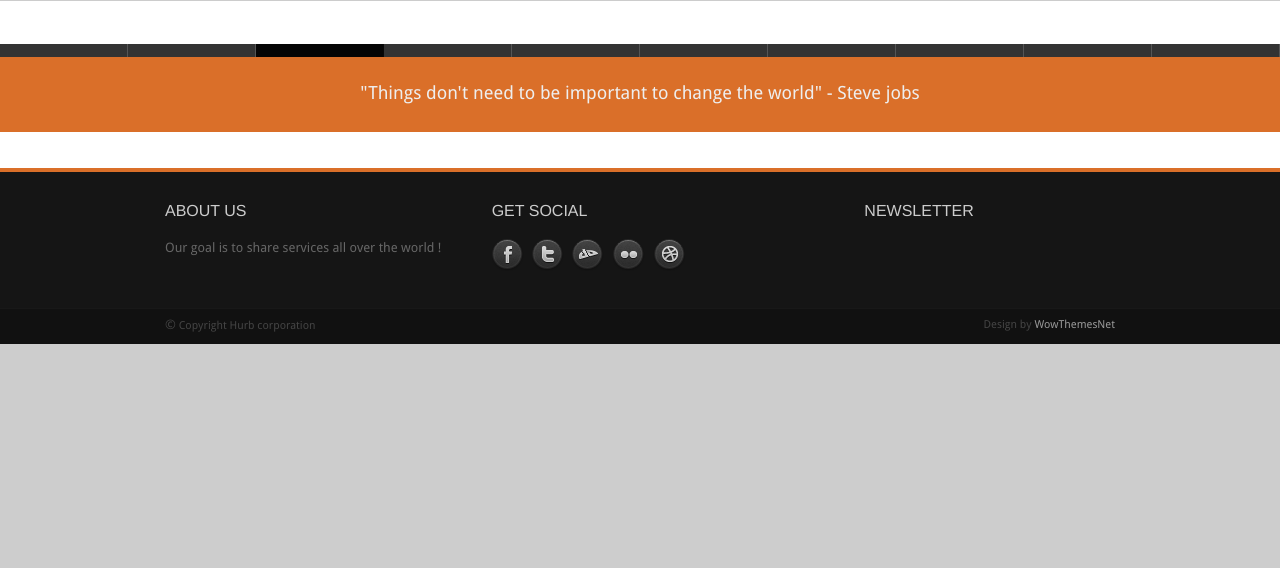
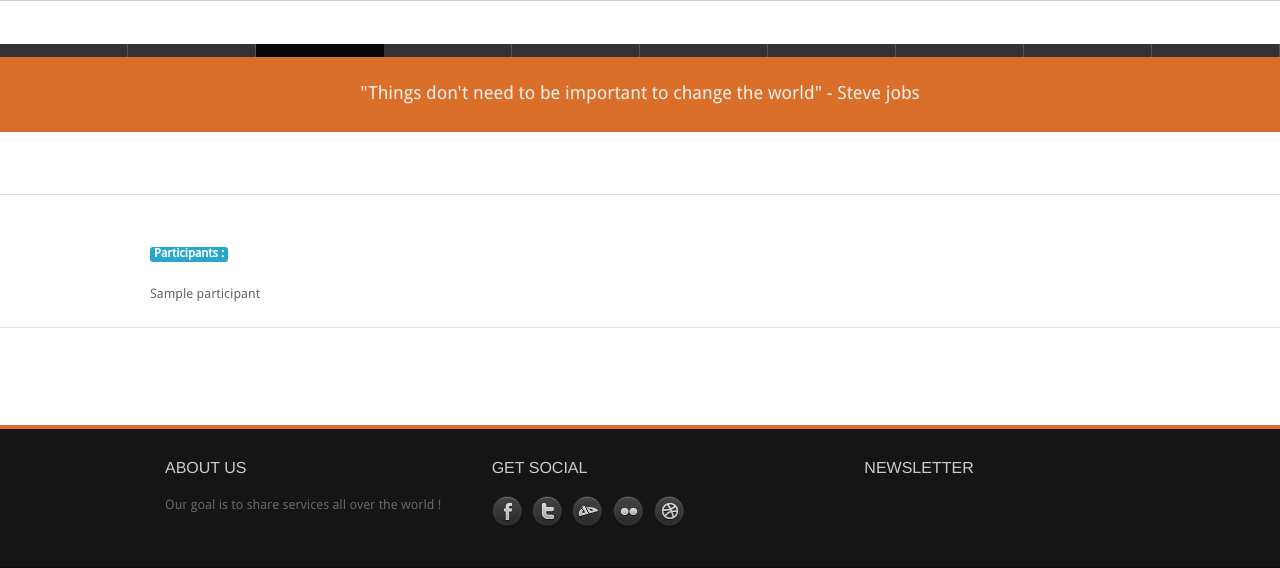
Before and after one commit to EricPerlinski/Hurb, a Python web app: template templates/taskpermalink.html in a window 1280 px wide. Shown: the part 550-1118 px from the top of the page. Before the commit the page ends 894 px from the top, so only its background shows below. Run offline with Jinja, Linux system fonts and the light colour scheme; the template is opened without the code that fills it: most values are stand-ins (such as "Sample title", 1, 10 or a date in 2020); grey boxes labelled with a size stand in for pictures from a placeholder-image service; some libraries are stand-ins or nearby versions.

Commit message:
Added list of participant in permalink + rework display of comments - Added a non functionning yet delete button for comment

```diff
--- a/templates/task.html
+++ b/templates/task.html
@@ -63,8 +63,8 @@
           <p>
             The {{t.date.strftime("%d-%m-%Y %H:%M")}} <br>
             Participants : {{ t.getNumberOfParticipants(t.key().id()) }} <br>
-            {%if t.get_number_of_comment(t.key().id()) > 0 %}
-              Number of comments : {{t.get_number_of_comment(t.key().id())}} <br/>
+            {%if t.getNumberOfComments(t.key().id()) > 0 %}
+              Number of comments : {{t.getNumberOfComments(t.key().id())}} <br/>
             {% endif %}
           </p>
 
--- a/templates/taskpermalink.html
+++ b/templates/taskpermalink.html
@@ -1,11 +1,84 @@
 {% extends "header.html" %}
 
 {% block tasks %}
+
+
   {{task.render() | safe}}
 
-  {% for c in comments %}
-  	{% if c.gettaskid() == task.key().id() %}
-  		{{c.render() | safe}}
-  	{% endif %}
-  {% endfor %}
+  	{% if task.getParticipant(task.key().id()) %}
+	  	<br/>
+	  	<br/>
+	  	<hr/>
+	  	<div class="container" style="margin-top:50px">
+			<div class="row clearfix">
+			    <div class="col-md-12 column">
+			      <div class="row clearfix">
+			        <span class="label label-primary">Participants :</span>
+			      </div>
+			    </div>
+		  	</div>
+		</div>
+
+		{%for u in task.getParticipant(task.key().id()) %}
+			<div class="container" style="margin-top:20px">
+			  <div class="row clearfix">
+			    <div class="col-md-12 column">
+			      <div class="row clearfix">
+			        {{u}}
+			      </div>
+			    </div>
+			  </div>
+			</div>
+
+
+		{% endfor %}
+	{% endif %}
+  <hr/>
+  <br/>
+  <br/>
+
+
+  	{% if task.getNumberOfComments(task.key().id()) > 0 %}
+
+	  	<div class="container" style="margin-top:50px">
+		  <div class="row clearfix">
+		    <div class="col-md-12 column">
+		      <div class="row clearfix">
+		        <span class="label label-default">Comments :</span>
+		      </div>
+		    </div>
+		  </div>
+		</div>
+
+
+		  {% for c in comments %}
+		  	{% if c.gettaskid() == task.key().id() %}
+		  		{{c.render() | safe}}
+
+
+		  		<div class="container" style="margin-top:50px">
+				  <div class="row clearfix">
+				    <div class="col-md-12 column">
+				      <div class="row clearfix">
+				        <div class="col-md-8 column" style="border-right: solid 1px grey">
+		        		</div>
+		        		<div class="col-md-4 column">
+		        			{% if user.username == c.author or user.username == task.author %}
+		        				<a class="btn btn-default" onclick=""> Delete Comment </a>
+		        			{% endif %}
+
+		        		</div>
+				      </div>
+				      <div class="row clearfix">
+				        <hr/>
+				      </div>
+				    </div>
+				  </div>
+				</div>
+
+		  	{% endif %}
+		  {% endfor %}
+	{% endif %}
+
+
 {% endblock %}
```
Also changed, not shown: main.py (+24 -4 lines), task.py (+7 -1 lines), templates/comment.html (+3 -7 lines).
